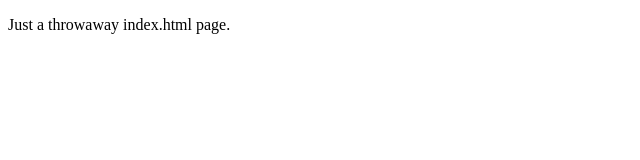
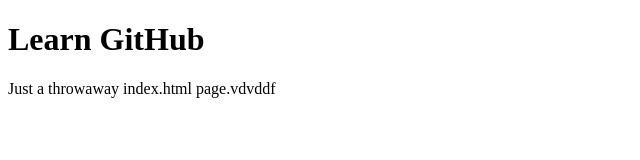
Before and after one commit to annasheik/learn-github, a plain HTML site: page index.html in a window 1280 px wide. Shown: the whole page, without its empty margins (0-640 px from the left). Drawn offline with Linux system fonts and the light colour scheme.

Commit message:
made requested changes to pr

```diff
--- a/index.html
+++ b/index.html
@@ -1,9 +1,10 @@
 <!DOCTYPE html>
-<html>
+<html lang="en">
 <head>
   <title>Learn GitHub</title>
 </head>
 <body>
-  <p>Just a throwaway index.html page.</p>
+  <h1>Learn GitHub</h1>
+  <p>Just a throwaway index.html page.vdvddf</p>
 </body>
 </html>
```
